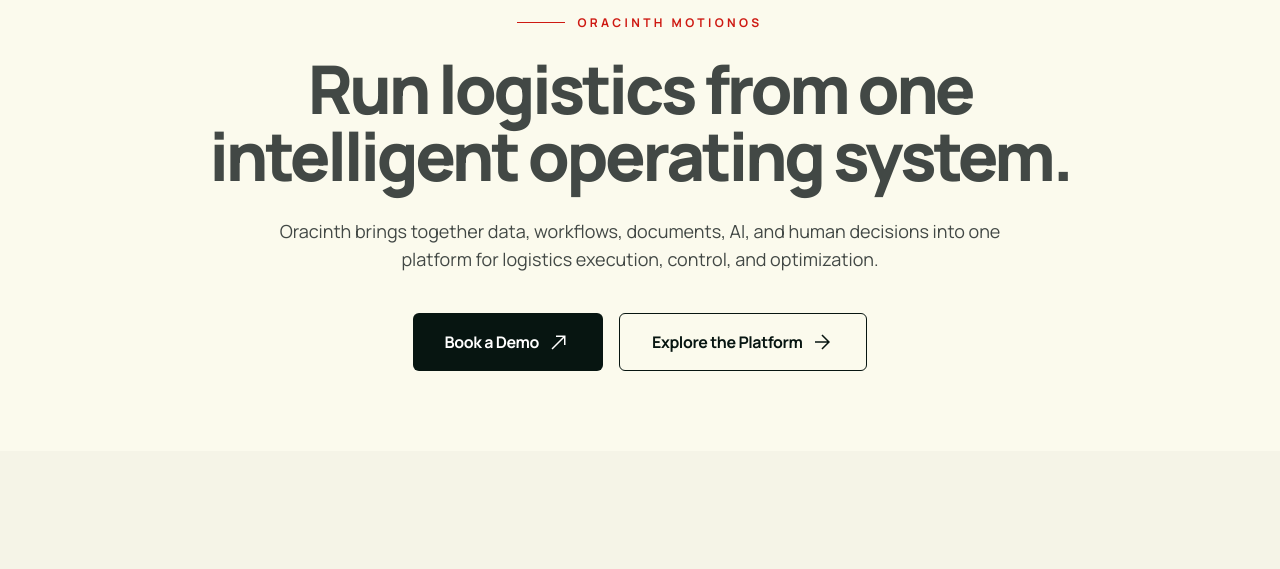
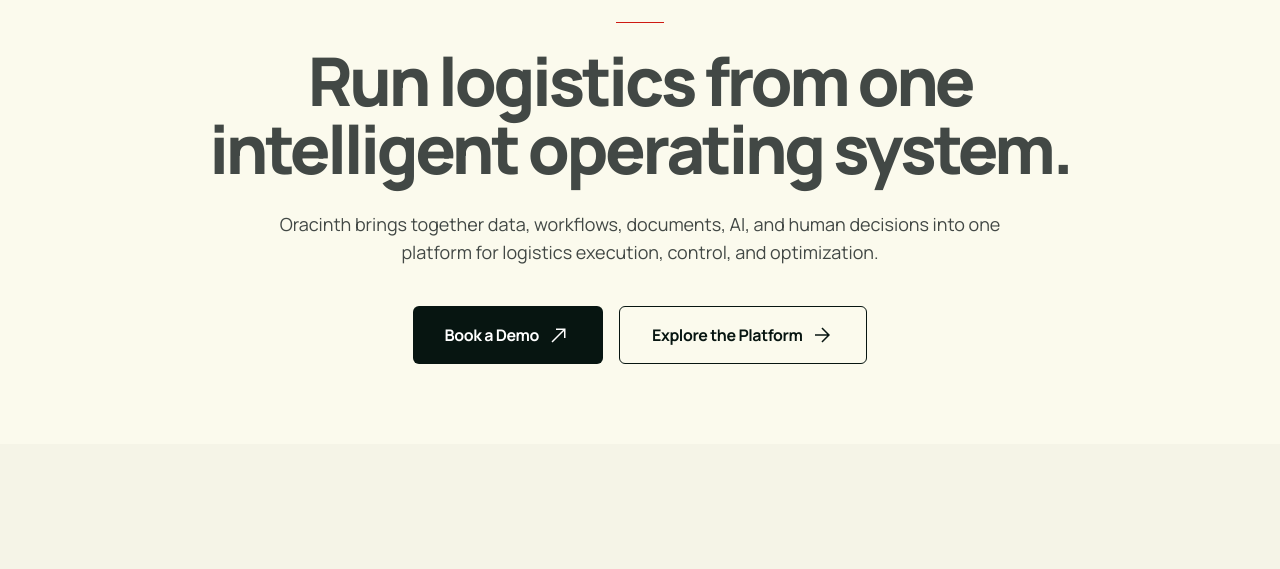
Before and after one commit to oracinth-ai/oracinth-ai.github.io, a plain HTML site: page index.html in a window 1280 px wide. Shown: the part 227-796 px from the top of the page. Drawn offline with nearby package versions, Linux system fonts and the light colour scheme.

Commit message:
pushing updates

```diff
--- a/index.html
+++ b/index.html
@@ -76,7 +76,7 @@
 </div>
 <span class="inline-flex items-center justify-center gap-3 text-[10px] md:text-xs uppercase tracking-[0.24em] md:tracking-[0.28em] font-bold text-secondary mb-5 md:mb-6">
 <span class="w-12 h-px bg-secondary"></span>
-                    Oracinth MotionOS
+
                 </span>
 <h1 class="max-w-none mx-auto text-[2.5rem] md:text-[3.7rem] lg:text-[4.2rem] font-headline font-extrabold tracking-tighter leading-[1] text-on-surface-variant mb-6 md:mb-7">
                     Run logistics from one intelligent operating system.
```
Also changed, not shown: 1 other file.
